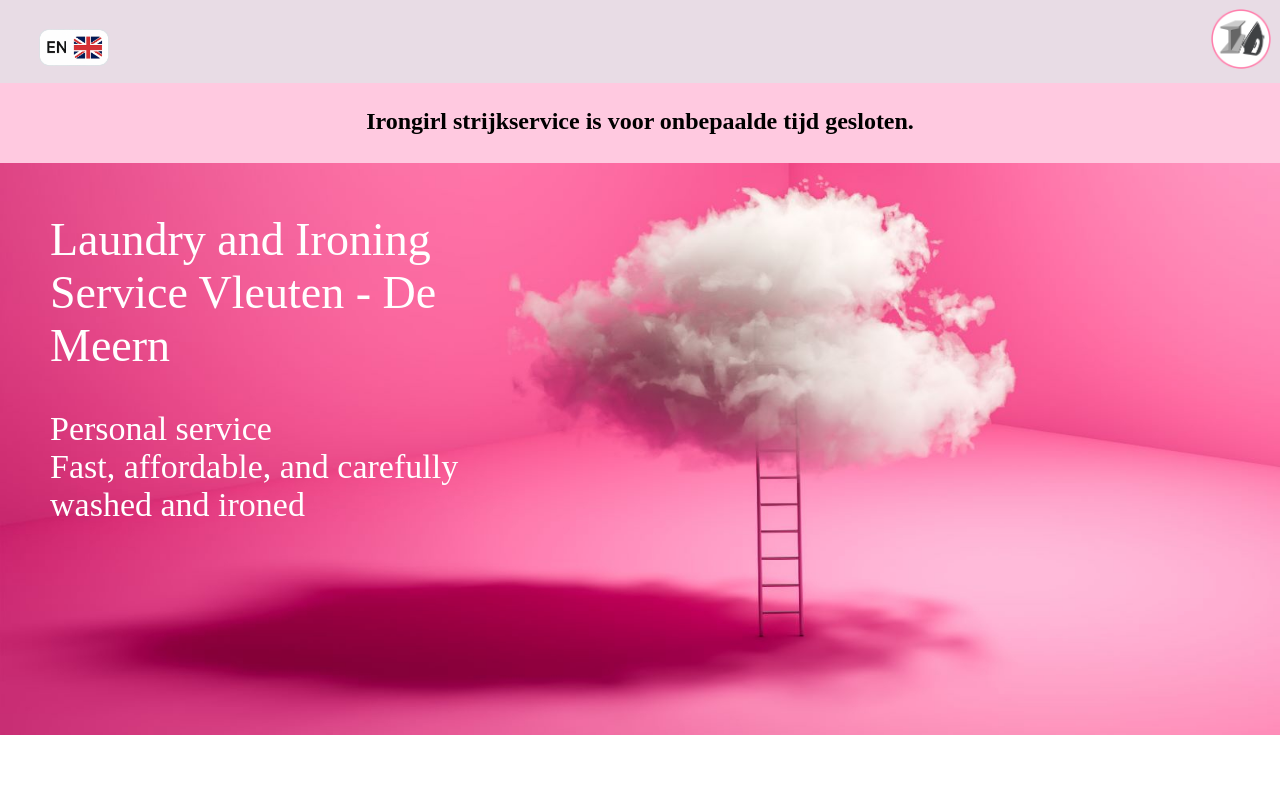
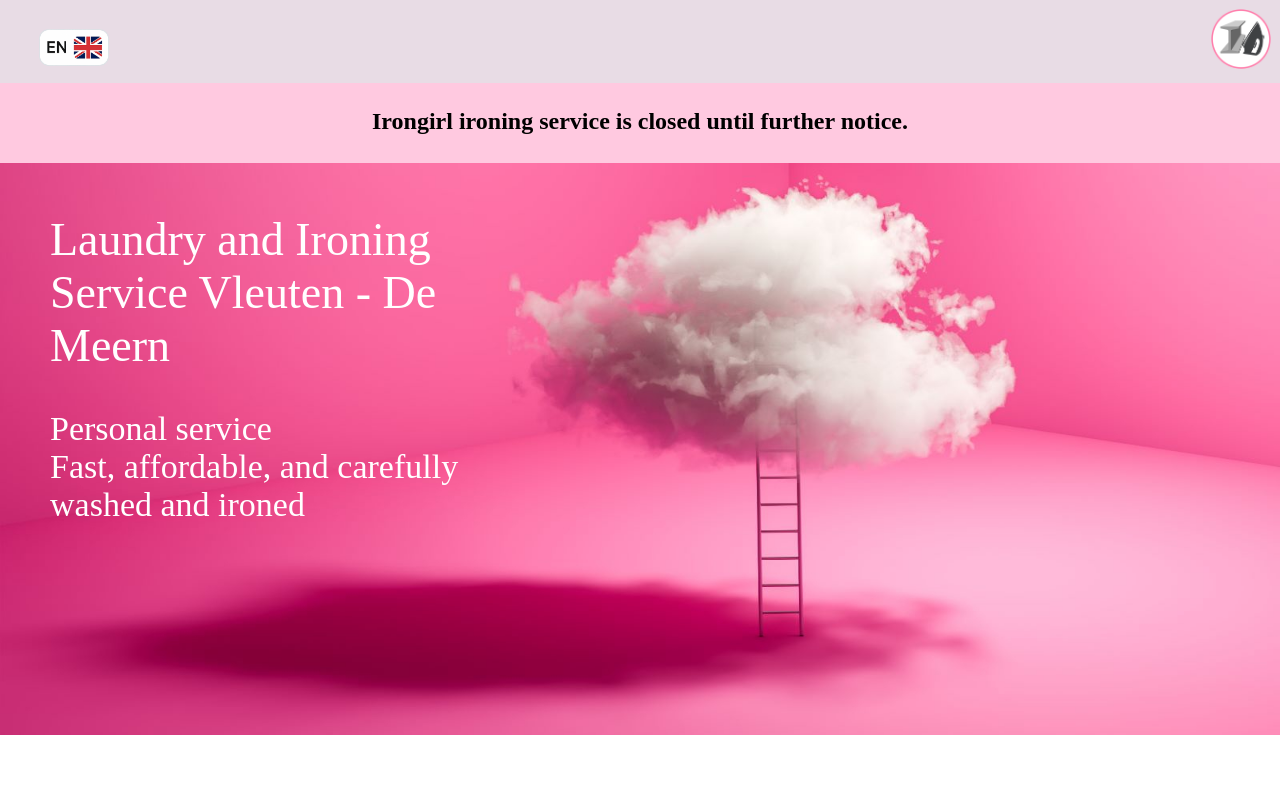
Before and after one commit to clearblocks/irongirl, a React (Create React App) app: page / in a window 1280 px wide. Shown: the top 800 px of the page. Built offline with nearby package versions, Linux system fonts and the light colour scheme; a web font is replaced by a local one.

Commit message:
translate closure message

```diff
--- a/src/assets/json/translations.json
+++ b/src/assets/json/translations.json
@@ -195,8 +195,8 @@
   },
   "temp-closure": {
     "text": {
-      "nl": "Wegens vakantie zijn wij tijdelijk gesloten. Vanaf 24 augustus is de was- en strijkservice weer beschikbaar.",
-      "en": "Due to vacation, we are temporarily closed. The laundry and ironing service will be available again from ..."
+      "nl": "Irongirl strijkservice is voor onbepaalde tijd gesloten.",
+      "en": "Irongirl ironing service is closed until further notice."
     }
   },
   "construction": {
--- a/src/components/organisms/TemporaryClosure.tsx
+++ b/src/components/organisms/TemporaryClosure.tsx
@@ -1,9 +1,12 @@
 import React, {useEffect, useRef, useState} from 'react';
+import {useLanguage} from "../../contexts/LanguageContext";
 
 export const TemporaryClosure = () => {
   const [isFixed, setIsFixed] = useState(false);
   const closureRef = useRef<HTMLDivElement>(null);
   const [scrollTopFixed, setScrollTopFixed] = useState(0);
+
+  const {translate} = useLanguage();
 
   useEffect(() => {
     const handleScroll = () => {
@@ -28,6 +31,6 @@ export const TemporaryClosure = () => {
 
   return (
     <div ref={closureRef} className={`temp-close ${isFixed ? 'fixed' : ''}`}>
-      <h3>Irongirl strijkservice is voor onbepaalde tijd gesloten.</h3>
+      <h3>{translate("temp-closure.text")}</h3>
     </div>)
 };
```
